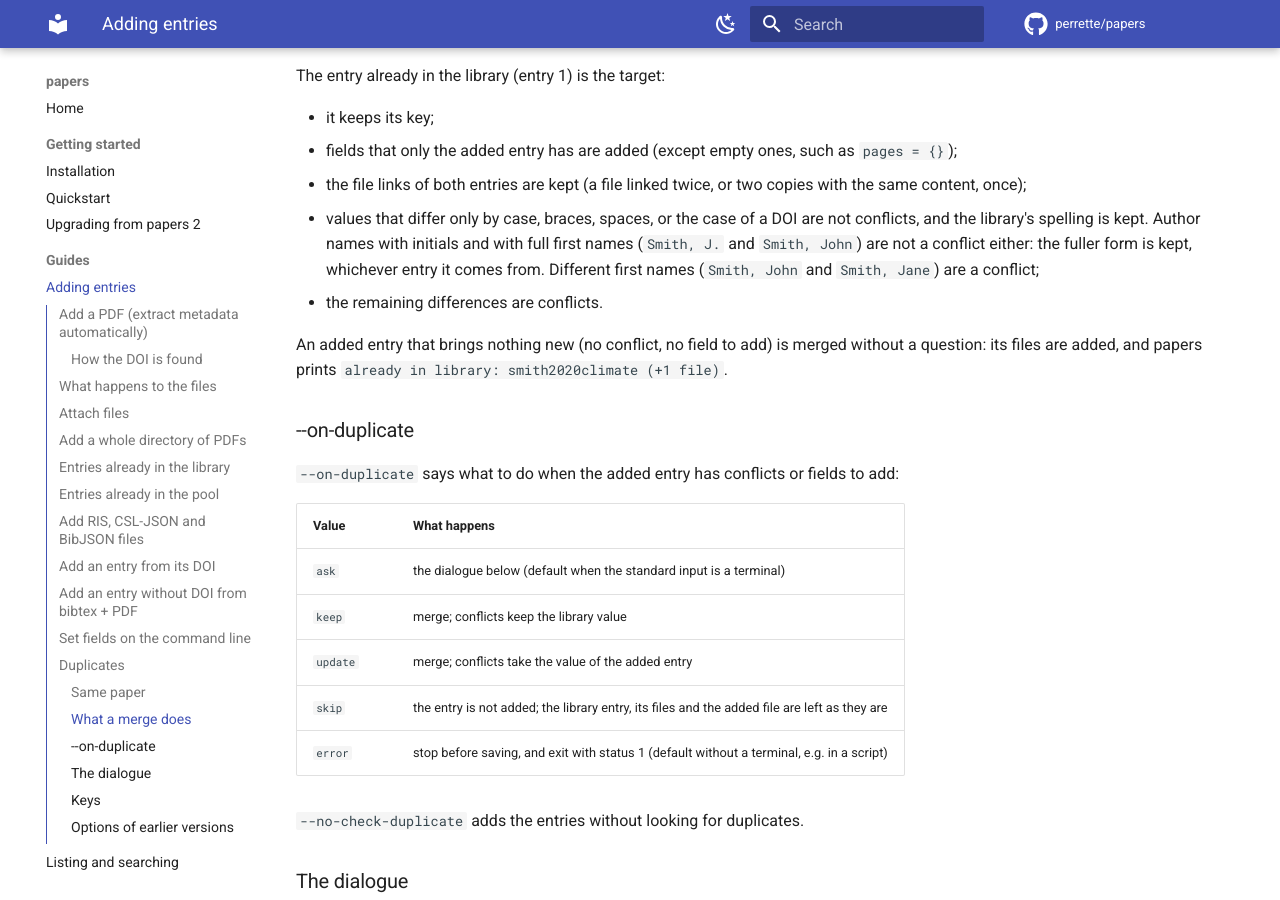
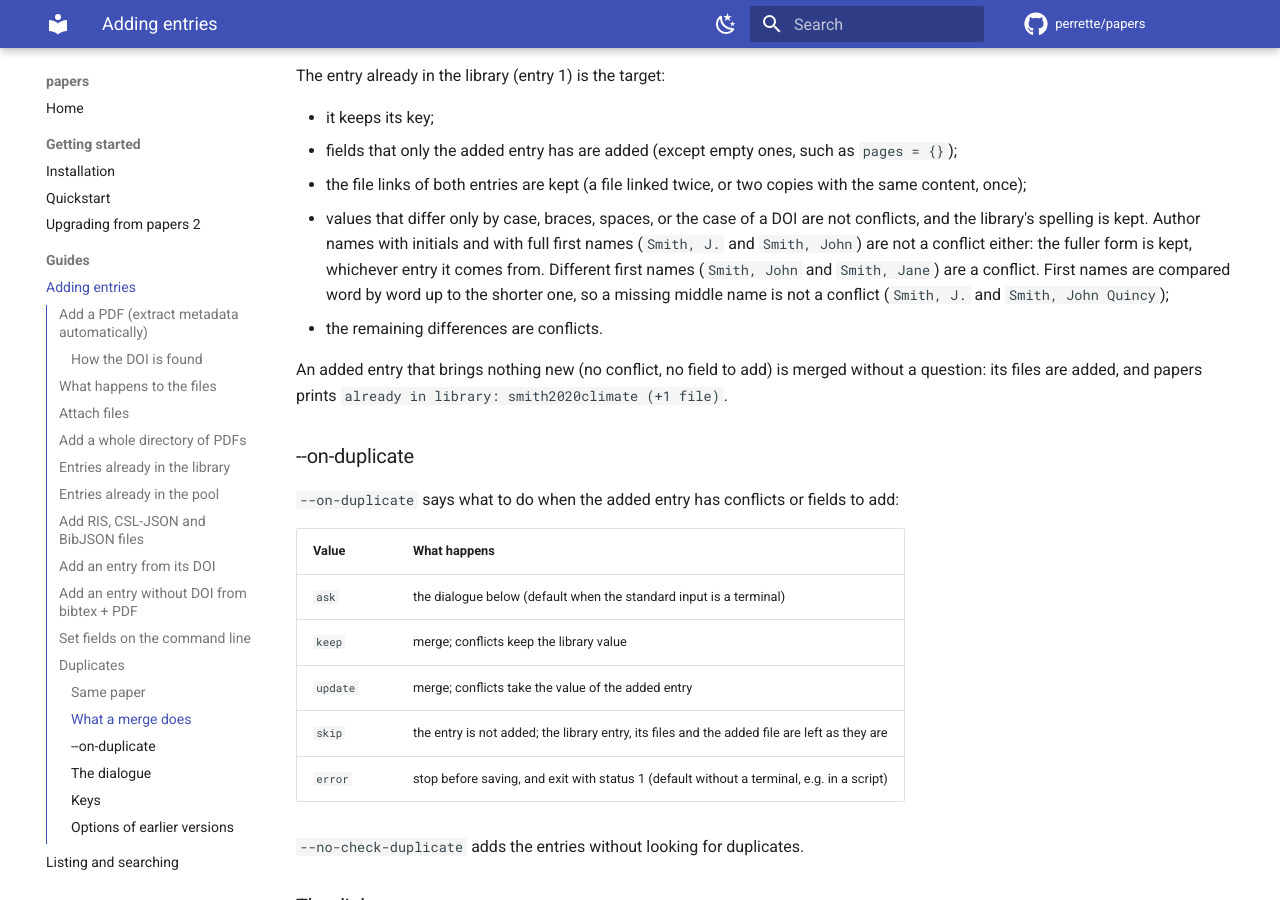
Before and after one commit to perrette/papers, an MkDocs documentation site: the page built from docs/adding-entries.md, in a window 1280 px wide and 900 px high, scrolled down 5863 px. Built offline with MkDocs 1.6.1 and Material for MkDocs 9.7.7, drawn with Linux system fonts in a browser that asks for light colours; comment, search, counter and statistics services are not loaded; the version menu is left out.

Commit message:
Document that extra given names are not a conflict in a merge

```diff
--- a/docs/adding-entries.md
+++ b/docs/adding-entries.md
@@ -343,7 +343,9 @@ The entry already in the library (entry 1) is the target:
   initials and with full first names (`Smith, J.` and `Smith, John`) are not
   a conflict either: the fuller form is kept, whichever entry it comes
   from. Different first names (`Smith, John` and `Smith, Jane`) are a
-  conflict;
+  conflict. First names are compared word by word up to the shorter one, so
+  a missing middle name is not a conflict (`Smith, J.` and
+  `Smith, John Quincy`);
 - the remaining differences are conflicts.
 
 An added entry that brings nothing new (no conflict, no field to add) is
```
Also changed, not shown: 1 other file.
